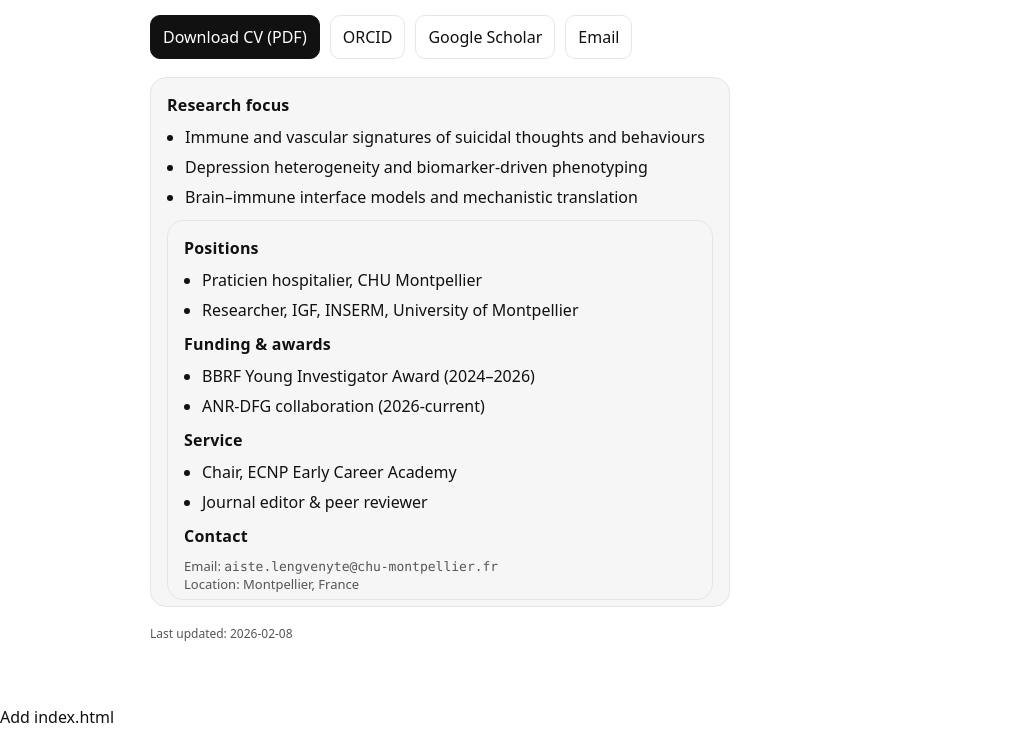
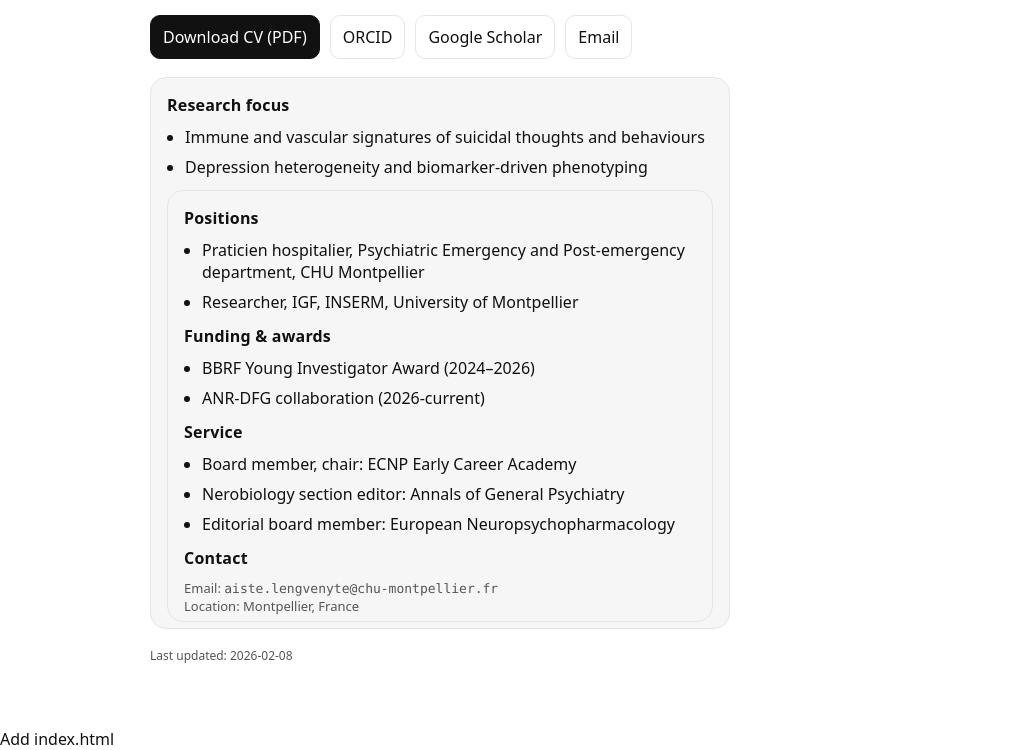
Before and after one commit to aistelengvai-hub/aistelengvenyte.github.io, a plain HTML site: page index.html in a window 1280 px wide. Shown: the part 173-923 px from the top of the page, without its empty margins (0-1027 px from the left). Before the commit the page ends 901 px from the top, so only its background shows below. Drawn offline with Linux system fonts and the light colour scheme.

Commit message:
Update index.html

```diff
--- a/index.html
+++ b/index.html
@@ -60,13 +60,12 @@
         <ul>
           <li>Immune and vascular signatures of suicidal thoughts and behaviours</li>
           <li>Depression heterogeneity and biomarker-driven phenotyping</li>
-          <li>Brain–immune interface models and mechanistic translation</li>
         </ul>
 
       <section>
         <h2>Positions</h2>
         <ul>
-          <li>Praticien hospitalier, CHU Montpellier</li>
+          <li>Praticien hospitalier, Psychiatric Emergency and Post-emergency department, CHU Montpellier</li>
           <li>Researcher, IGF, INSERM, University of Montpellier</li>
         </ul>
 
@@ -78,8 +77,9 @@
 
         <h2>Service</h2>
         <ul>
-          <li>Chair, ECNP Early Career Academy</li>
-          <li>Journal editor & peer reviewer</li>
+          <li>Board member, chair: ECNP Early Career Academy</li>
+          <li>Nerobiology section editor: Annals of General Psychiatry</li>
+          <li>Editorial board member: European Neuropsychopharmacology </li>
         </ul>
 
         <h2>Contact</h2>
```
